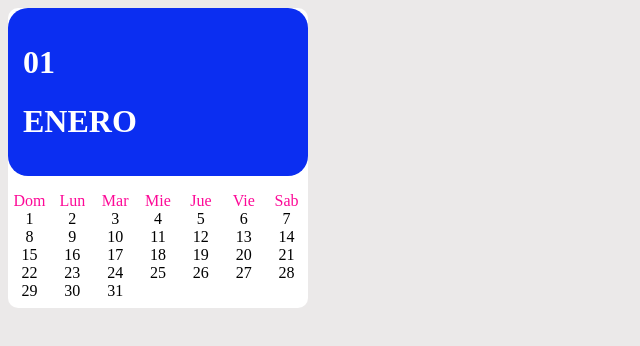
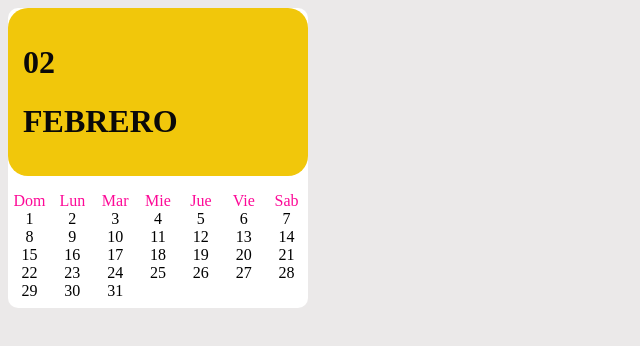
Before and after one commit to alanvesa/tallerSilvia, a plain HTML site: page calendario.html in a window 1280 px wide. Shown: the whole page, without its empty margins (0-640 px from the left). Drawn offline with Linux system fonts and the light colour scheme.

Commit message:
actualizacion de colores

```diff
--- a/calendario.css
+++ b/calendario.css
@@ -28,7 +28,7 @@ body{
     }
     h1{
         text-align: left;
-        color: white;
+        color: rgb(10, 9, 9);
     }
     .name{
         color: rgb(253, 9, 151);
@@ -37,7 +37,7 @@ body{
     }
 
     .fondo{
-        background-color: rgb(11, 46, 241);
+        background-color: rgb(241, 199, 11);
         padding: 5%;
         border-radius: 20px;
 
--- a/calendario.html
+++ b/calendario.html
@@ -14,8 +14,8 @@
 <div class="fond" >
     <div class="mes">
         <div class="fondo">
-            <h1>01</h1>
-            <h1>ENERO</h1>
+            <h1>02</h1>
+            <h1>FEBRERO</h1>
         </div>
 
                 <ol>
```
